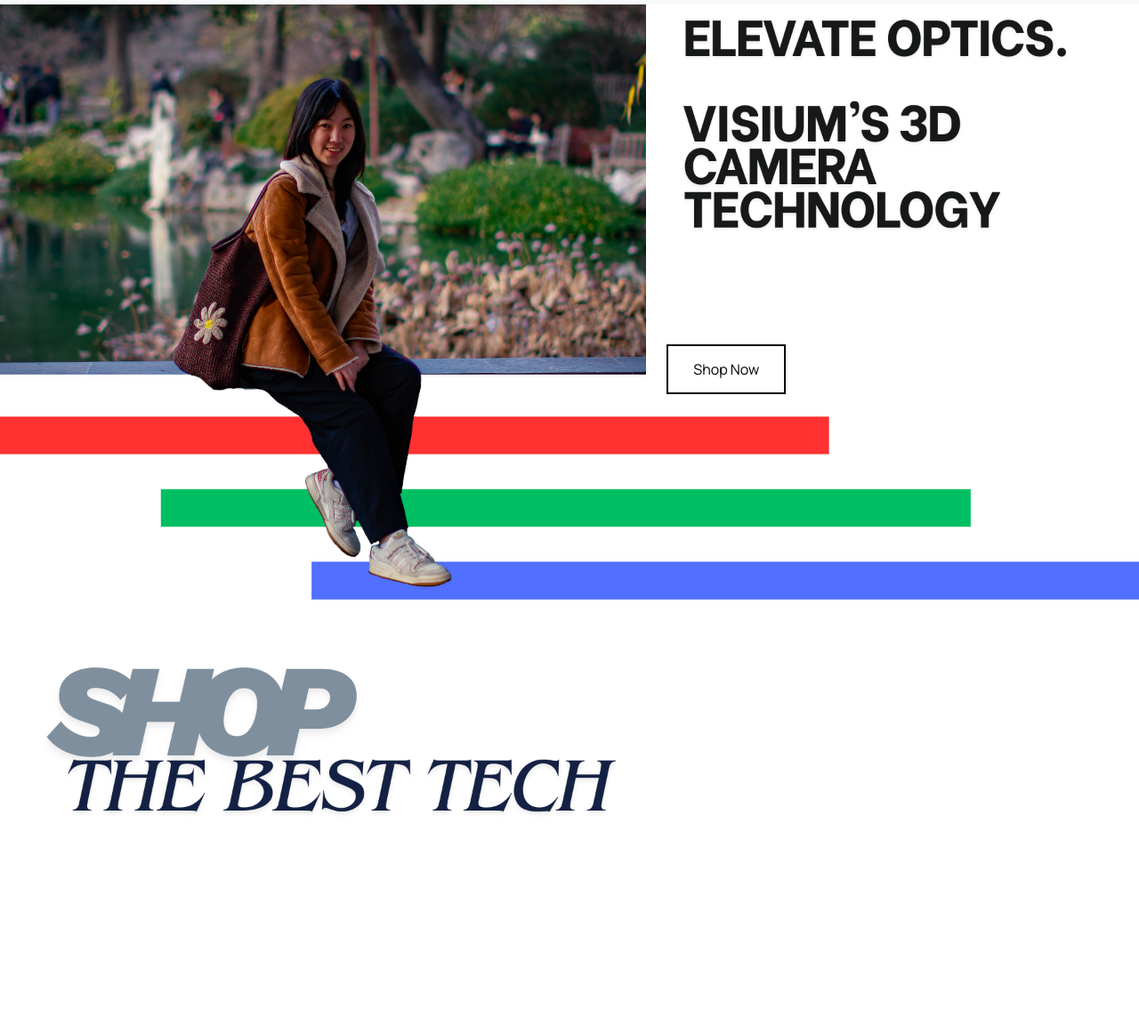
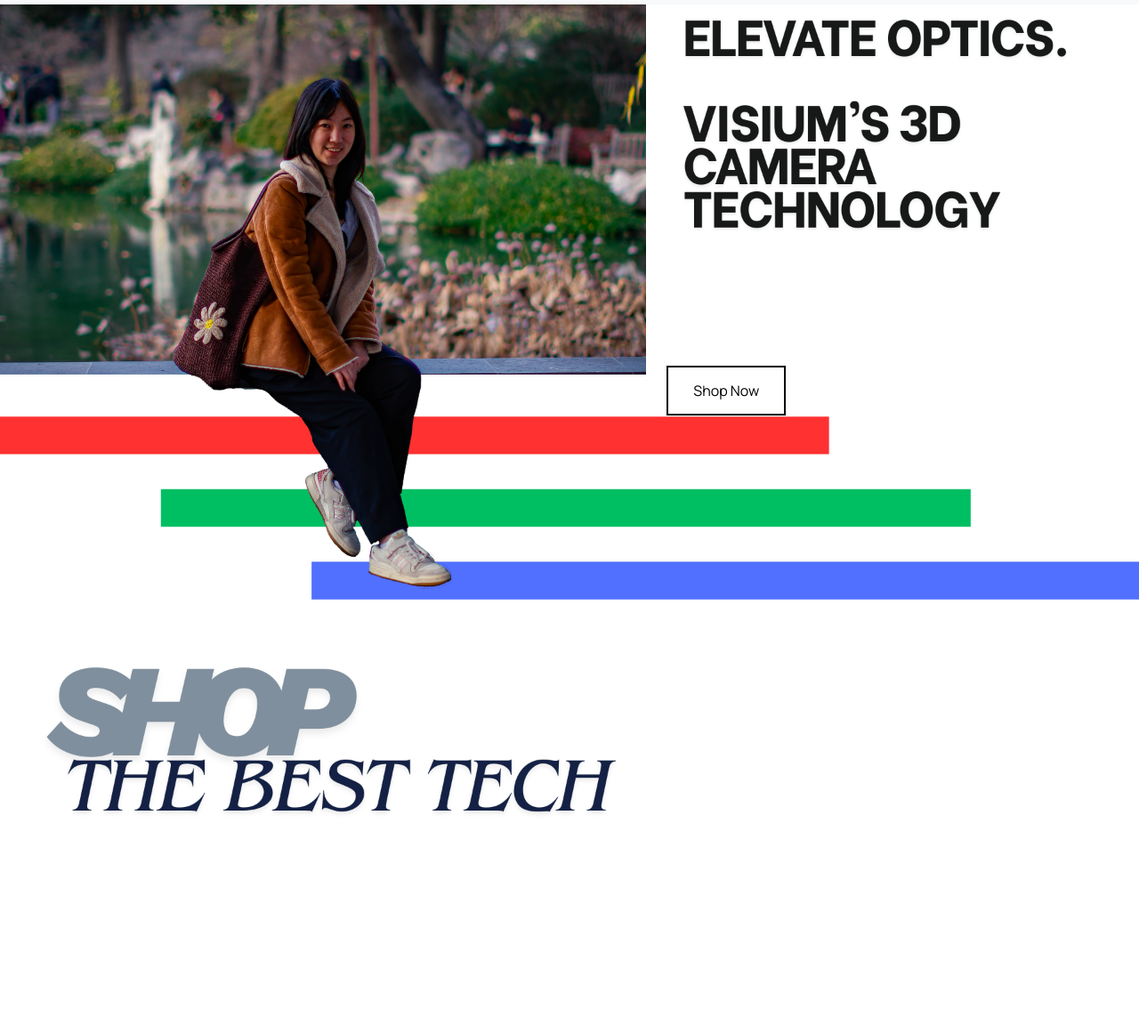
Before and after one commit to RichardKarunia/Visium, a plain HTML site: page index.html in a window 1280 px wide. Shown: the part 69-1221 px from the top of the page at 89% size. Drawn offline with nearby package versions, Linux system fonts and the light colour scheme.

Commit message:
Update index.html

```diff
--- a/index.html
+++ b/index.html
@@ -34,12 +34,12 @@
             </div>
         </nav>
 
-    <br><br><br><br><br><br><br><br><br><br><br><br><br><br><br><br><br><br><br>
+    <div style="width: 100%; height: 60vh"></div>
 
     <!--SHOP BUTTON-->
         <button class = "button-shop"> Shop Now </button>
 
-    <br><br><br><br><br><br><br><br><br><br><br><br><br><br><br><br><br><br><br><br><br><br><br><br><br><br><br><br><br><br><br><br>
+    <div style="width: 100%; height: 105vh"></div>
 
     <!--SHOP THE BEST TECH-->
         <table class="shop">
@@ -64,7 +64,7 @@
             </td>
         </table>
 
-    <br><br><br><br><br><br><br><br><br><br><br><br><br><br><br><br><br><br><br><br><br><br><br><br><br><br>
+    <div style="width: 100%; height: 90vh"></div>
     <!--Gallery-->
         <img src="photos/gallery.png" class="gallery">
 
@@ -81,5 +81,4 @@
 
 		<script src="https://cdn.jsdelivr.net/npm/bootstrap@5.3.3/dist/js/bootstrap.bundle.min.js" integrity="sha384-YvpcrYf0tY3lHB60NNkmXc5s9fDVZLESaAA55NDzOxhy9GkcIdslK1eN7N6jIeHz" crossorigin="anonymous"></script>
 	</body>
-
 </html>
```
